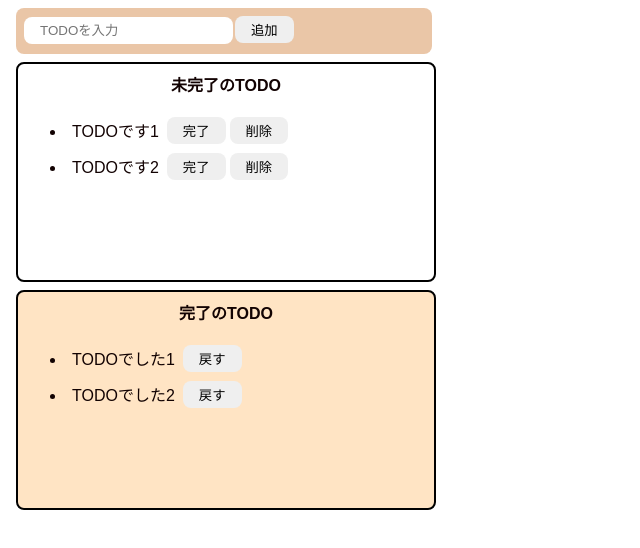
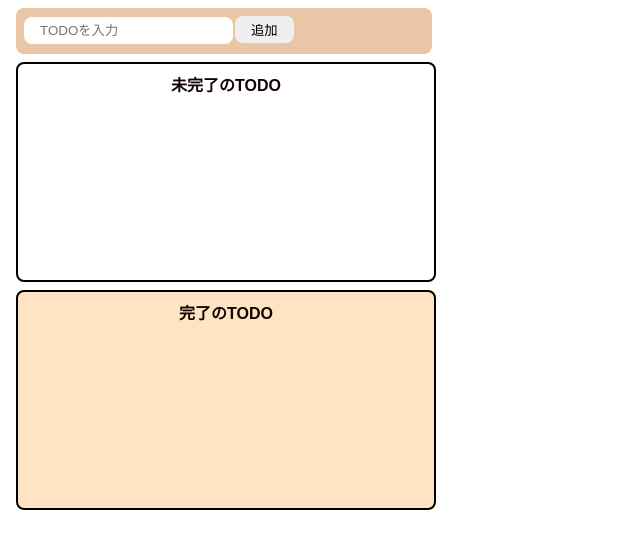
Before and after one commit to ks415/TODO-React-, a React (Vite) app: page / in a window 1280 px wide. Shown: the top 548 px of the page, without its empty margins (0-640 px from the left). Built offline with nearby package versions, Linux system fonts and the light colour scheme.

Commit message:
完了，削除，戻すボタンの実装

```diff
--- a/src/Todo.tsx
+++ b/src/Todo.tsx
@@ -3,14 +3,8 @@
 
 export const Todo = () => {
   const [todoText, setTodoText] = useState("");
-  const [incompleteTodos, setIncompleteTodos] = useState([
-    'TODOです1',
-    'TODOです2',
-  ]);
-  const [completeTodos, setCompleteTodos] = useState([
-    'TODOでした1',
-    'TODOでした2',
-  ]);
+  const [incompleteTodos, setIncompleteTodos] = useState([]);
+  const [completeTodos, setCompleteTodos] = useState([]);
 
   const onChangeTodoText = (event) => setTodoText(event.target.value);
 
@@ -21,6 +15,30 @@
     setTodoText("");
   };
 
+  const onClickDelete = (index) => {
+    const newTodos = [...incompleteTodos];
+    newTodos.splice(index, 1);
+    setIncompleteTodos(newTodos);
+  }
+
+  const onClickComplete = (index) => {
+    const newIncompleteTodos = [...incompleteTodos];
+    newIncompleteTodos.splice(index, 1);
+
+    const newCompleteTodos = [...completeTodos, incompleteTodos[index]];
+    setIncompleteTodos(newIncompleteTodos);
+    setCompleteTodos(newCompleteTodos);
+  }
+
+  const onClickBack = (index) => {
+    const newCompleteTodos = [...completeTodos];
+    newCompleteTodos.splice(index, 1);
+
+    const newIncompleteTodos = [...incompleteTodos, completeTodos[index]];
+    setIncompleteTodos(newIncompleteTodos);
+    setCompleteTodos(newCompleteTodos);
+  }
+
   return (
     <>
       <div className="input-area">
@@ -30,12 +48,12 @@
       <div className="incomplete-area">
         <p className="title">未完了のTODO</p>
         <ul>
-          {incompleteTodos.map((todo) => (
+          {incompleteTodos.map((todo, index) => (
             <li key={todo}>
               <div className="list-row">
                 <p className="todo-item">{todo}</p>
-                <button>完了</button>
-                <button>削除</button>
+                <button onClick={() => onClickComplete(index)}>完了</button>
+                <button onClick={() => onClickDelete(index)}>削除</button>
               </div>
             </li>
           ))}
@@ -44,11 +62,11 @@
       <div className="complete-area">
         <p className="title">完了のTODO</p>
         <ul>
-          {completeTodos.map((todo) => (
+          {completeTodos.map((todo, index) => (
             <li key={todo}>
               <div className="list-row">
                 <p className="todo-item">{todo}</p>
-                <button>戻す</button>
+                <button onClick={() => onClickBack(index)}>戻す</button>
               </div>
             </li>
           ))}
```
